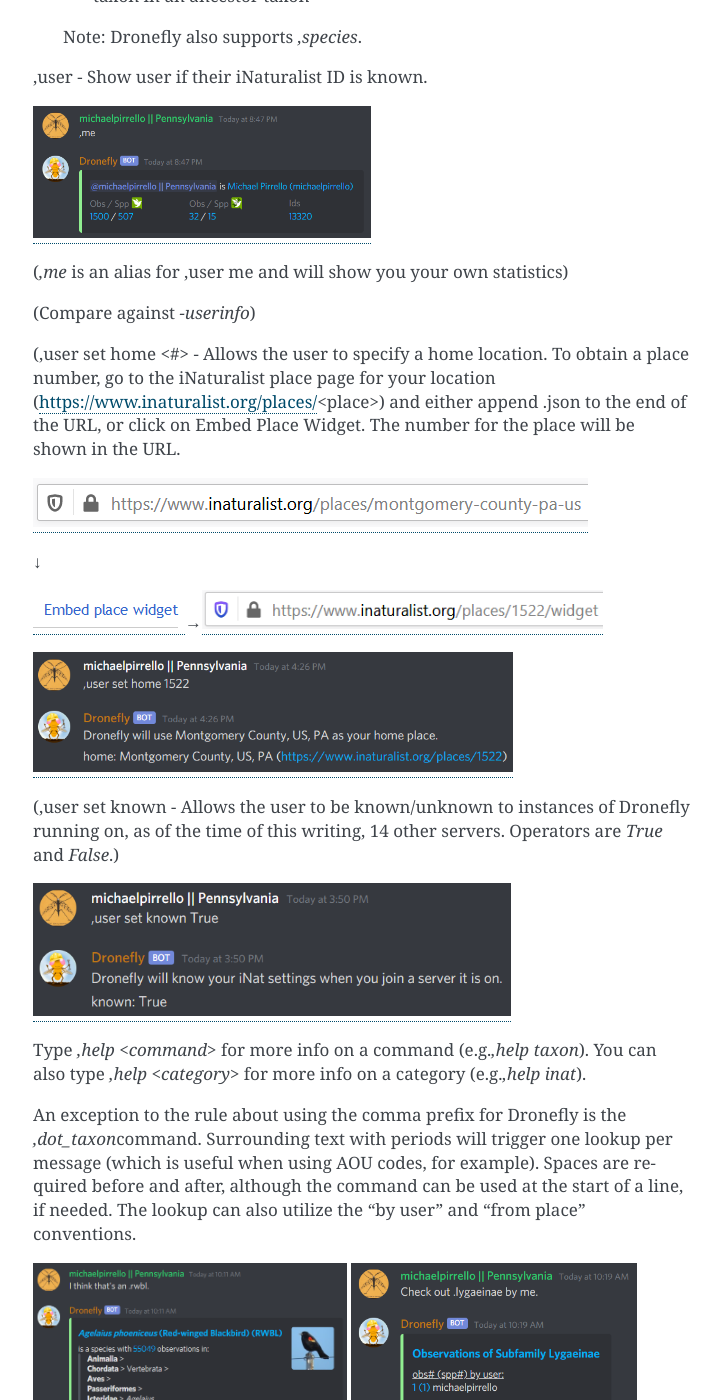
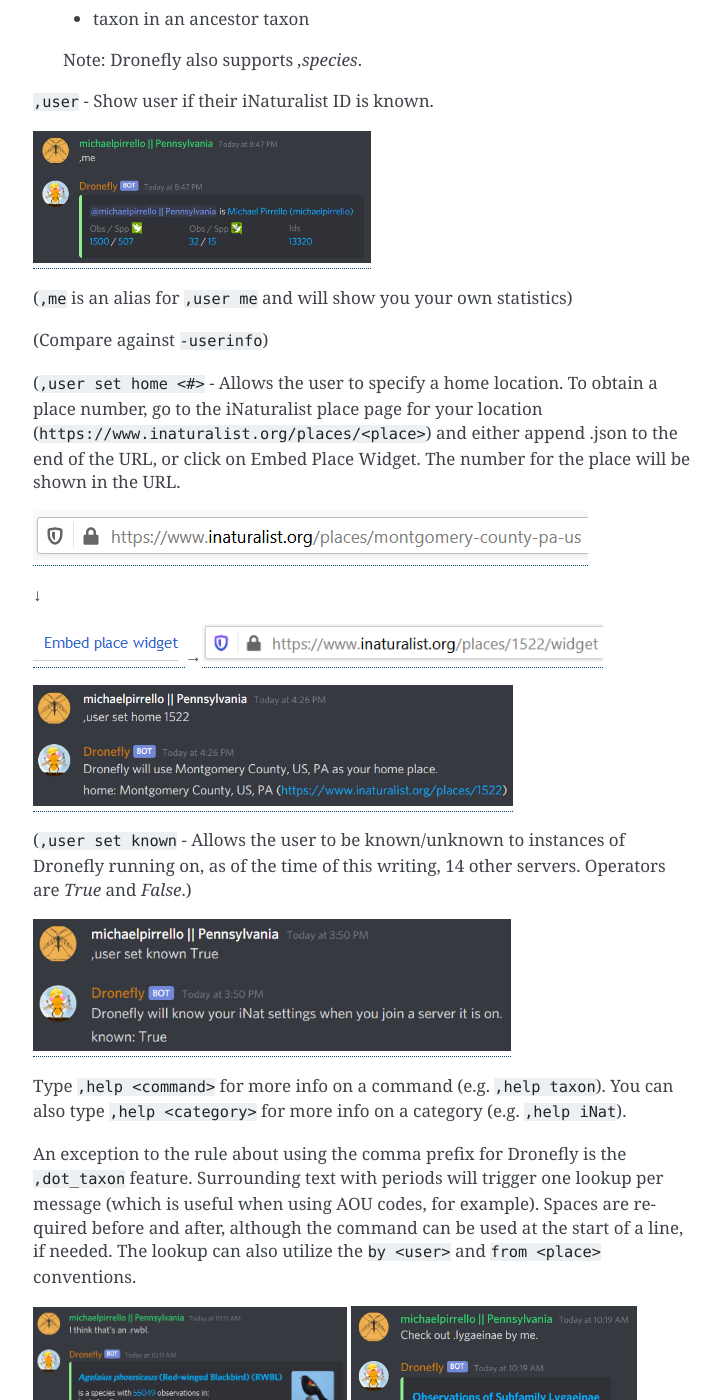
Before and after one commit to dronefly-garden/dronefly, a Sphinx documentation site: the page built from docs/guide_for_participants.rst, in a window 1280 px wide and 1400 px high, scrolled down 11452 px. Shown: the whole window, without its empty margins (387-1108 px from the left). Built offline with Sphinx 7.4.7, drawn with Linux system fonts in a browser that asks for light colours; some of the changed text lies outside the part shown.

Commit message:
Normalize remaining command references.

```diff
--- a/docs/guide_for_participants.rst
+++ b/docs/guide_for_participants.rst
@@ -172,16 +172,16 @@
 different function. You can access the functions of the bots using the
 prefix specific to the bot:
 
-`Dronefly <https://github.com/synrg/dronefly/>`__ (,) - Accesses
+`Dronefly <https://github.com/synrg/dronefly/>`__ (``,``) - Accesses
 iNaturalist and other naturalist-related web platforms.
 
-Dumbo (-) - For general purpose admin & info functions, not strictly
+Dumbo (``-``) - For general purpose admin & info functions, not strictly
 nature-related (e.g. Twitter and Wikipedia).
 
-Pickerel ($) - Plays audio (e.g. music) from SoundCloud, Spotify, and
+Pickerel (``$``) - Plays audio (e.g. music) from SoundCloud, Spotify, and
 YouTube in the Music channel.
 
-(CuckooBee (/ or c.) is the development version of Dronefly, so if
+(CuckooBee (``/`` or ``c.``) is the development version of Dronefly, so if
 you’re not interested in bot development, you won’t need it. If you
 indicate that you’re interested in helping with bot testing, you may
 occasionally receive an invite to participate in testing features.)
@@ -226,80 +224,80 @@
 specify
 
 |image19| \ Will indicate the number of observations from your home place
-(see\ *,user* below)
+(see ``,user`` below)
 
 |image20| \ Will indicate the number of observations made from a place
 you specify
 
 |image21|
 
-*,last* - Show info for recently mentioned iNaturalist page. (operators
-are *obs* or *taxon*). Can be further expanded using *<rank>*, *img*,
-*map* or *taxon*.
+``,last`` - Show info for recently mentioned iNaturalist page. Operators
+are ``obs`` or ``taxon``. Can be further expanded using ``<rank>``, ``img``,
+``map`` or ``taxon``.
 
-*,link* - Show summary for iNaturalist link.
+``,link`` - Show summary for iNaturalist link.
 
 |image22|
 
-*,map* - Show iNaturalist range map for a list of one or more taxa
+``,map`` - Show iNaturalist range map for a list of one or more taxa
 (comma delimited)
 
 |image23|
 
-*,obs* - Show observation summary for iNaturalist link or number, or
+``,obs`` - Show observation summary for iNaturalist link or number, or
 taxa.
 
-(supports *by <user>* and *from <place>*)
+(supports ``by <user>`` and ``from <place>``)
 
 |image24|
 
-*,place* - Show a place by number, name, or abbreviation defined with
-*,place add* (operators are\ *add*\ or *remove*)
+``,place`` - Show a place by number, name, or abbreviation defined with
+``,place add`` (operators are ``add`` or ``remove``)
 
-A list of place abbreviations can be generated with *,place list*.
+A list of place abbreviations can be generated with ``,place list``.
 
 |image25|
 
-*,project <query> -* Show iNat project or abbreviation, with <query>
+``,project <query>`` - Show iNat project or abbreviation, with <query>
 containing ID# of the iNat project, words in the iNat project name, or
-abbreviation defined with\ *,project add <abbrev> <project_number>*)
+abbreviation defined with ``,project add <abbrev> <project_number>``)
 
-A list of project abbreviations can be generated with *,project list*.
+A list of project abbreviations can be generated with ``,project list``.
 
-*,project stats* (*,rank*) - Show project stats for the named user.
-(*,rank <project> <user>*)
+``,project stats`` (``,rank``) - Show project stats for the named user.
+(``,rank <project> <user>``)
 
-(*,my* is an alias for\ *,rank <project> me* and will show you your own
-project statistics, e.g.\ *,my 2020*)
+(``,my`` is an alias for ``,rank <project> me`` and will show you your own
+project statistics, e.g. ``,my 2020``)
 
 |image26|
 
-*,related* - Relatedness of a list of taxa (taxa can be iNaturalist
+``,related`` - Relatedness of a list of taxa (taxa can be iNaturalist
 taxon ID numbers, common names, or scientific names)
 
 |image27|
 
-*,search* (*,s*) - Search iNat.
+``,search`` (``,s``) - Search iNat.
 
 Search subcommands
 ^^^^^^^^^^^^^^^^^^
 
-*inactive* - Search iNat taxa (includes inactive - exact match only)
+``inactive`` - Search iNat taxa (includes inactive - exact match only)
 
-*obs*- Search iNat observations.
+``obs`` - Search iNat observations.
 
-*places* - Search iNat places.
+``places`` - Search iNat places.
 
-*projects* - Search iNat projects.
+``projects`` - Search iNat projects.
 
-*taxa* - Search iNat taxa (does not include inactive)
+``taxa`` - Search iNat taxa (does not include inactive)
 
-*users* - Search iNat users.
+``users`` - Search iNat users.
 
 Arrow keys allow paging through pages of results. See
 :ref:`Appendix C - Search Result Icons` for icons.
 
-*,taxon* (*,t*) - Show taxon best matching the query. Query may
+``,taxon`` (``,t``) - Show taxon best matching the query. Query may
 contain:
 
 |image28|
@@ -324,17 +322,17 @@
 
    Note: Dronefly also supports *,species*.
 
-,user - Show user if their iNaturalist ID is known.
+``,user`` - Show user if their iNaturalist ID is known.
 
 |image29|
 
-(*,me* is an alias for ,user me and will show you your own statistics)
+(``,me`` is an alias for ``,user me`` and will show you your own statistics)
 
-(Compare against *-userinfo*)
+(Compare against ``-userinfo``)
 
-(,user set home <#> - Allows the user to specify a home location. To
+(``,user set home <#>`` - Allows the user to specify a home location. To
 obtain a place number, go to the iNaturalist place page for your
-location (https://www.inaturalist.org/places/\ <place>) and either
+location (``https://www.inaturalist.org/places/<place>``) and either
 append .json to the end of the URL, or click on Embed Place Widget. The
 number for the place will be shown in the URL.
 
@@ -346,22 +344,22 @@
 
 |image33|
 
-(,user set known - Allows the user to be known/unknown to instances of
+(``,user set known`` - Allows the user to be known/unknown to instances of
 Dronefly running on, as of the time of this writing, 14 other servers.
 Operators are *True* and *False*.)
 
 |image34|
 
-Type *,help <command>* for more info on a command (e.g.\ *,help taxon*).
-You can also type *,help <category>* for more info on a category
-(e.g.\ *,help inat*).
+Type ``,help <command>`` for more info on a command (e.g. ``,help taxon``).
+You can also type ``,help <category>`` for more info on a category
+(e.g. ``,help iNat``).
 
 An exception to the rule about using the comma prefix for Dronefly is
-the *,dot_taxon*\ command. Surrounding text with periods will trigger
+the ``,dot_taxon`` feature. Surrounding text with periods will trigger
 one lookup per message (which is useful when using AOU codes, for
 example). Spaces are required before and after, although the command can
 be used at the start of a line, if needed. The lookup can also utilize
-the “by user” and “from place” conventions.
+the ``by <user>`` and ``from <place>`` conventions.
 
 |image36| \ |image35|
 
```
Also changed, not shown: other parts of docs/guide_for_participants.rst (+3 -5 lines).
